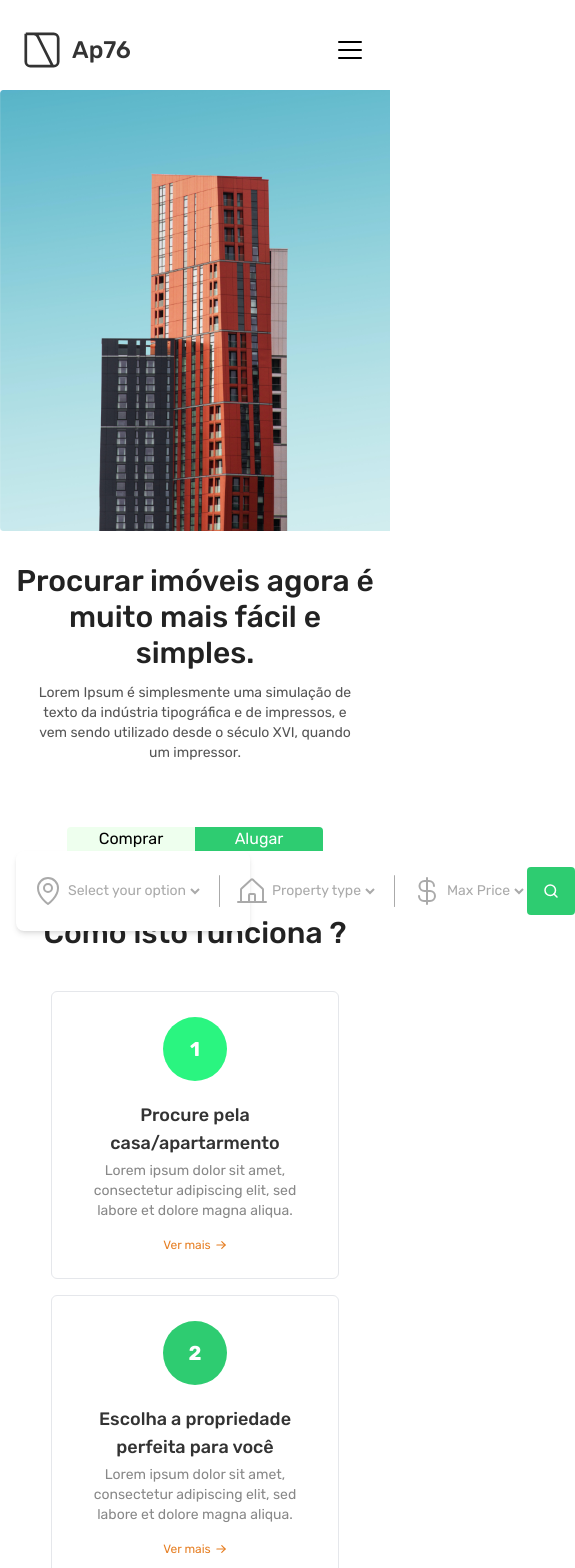
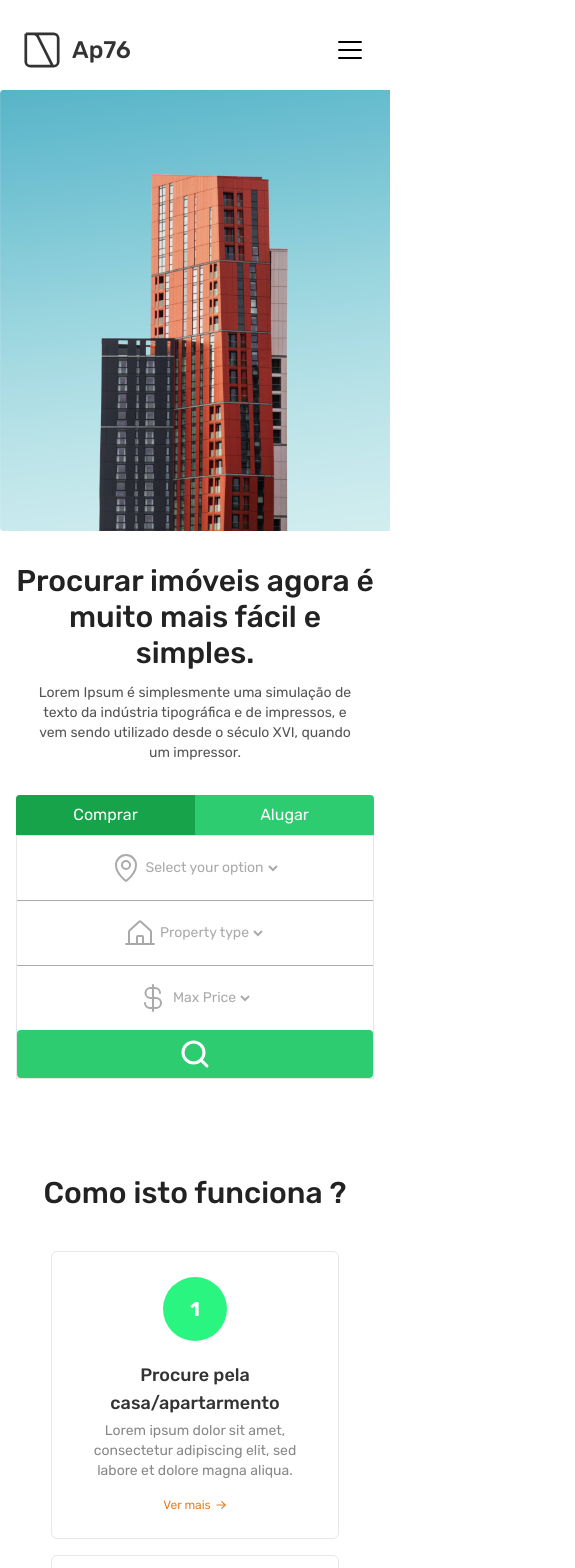
Before and after one commit to Douglaskav/Ap76-Web, a React (Create React App) app: page / in a window 390 px wide. Shown: the top 1568 px of the page, 575 px wide, since content can reach past the window. Built offline with nearby package versions, Linux system fonts and the light colour scheme.

Commit message:
mobile input

```diff
--- a/src/components/Footer/index.jsx
+++ b/src/components/Footer/index.jsx
@@ -45,7 +45,7 @@ export function Footer() {
             </li>
           </ul>
 
-          <ul className="md:mx-4 my-4">
+          <ul className="md:mx-4">
             <h4 className="text-xl font-medium text-logo_color-500">Empresa</h4>
             <li className="text-sm font-medium mt-3 text-[#838383]">
               <a href="https://www.github.com/Douglaskav" alt="terms">
--- a/src/pages/Home/components/MainSection/index.jsx
+++ b/src/pages/Home/components/MainSection/index.jsx
@@ -19,29 +19,29 @@ export function MainSection() {
           quando um impressor.
         </p>
 
-        <div className="mt-16">
-          <div>
-            <button className="bg-[#efe] w-32 px-4 rounded-tl">Comprar</button>
-            <button className="bg-primary-500 w-32 px-4 rounded-tr text-white">
+        <div className="my-8 md:mb-0 md:mt-16 flex items-center justify-center flex-col md:block">
+          <div class="flex items-center w-[100%]">
+            <button className="bg-green-600 w-[100%] md:w-32 p-2 md:p-0 md:px-4 rounded-tl text-white">Comprar</button>
+            <button className="bg-primary-500 w-[100%] md:w-32 p-2 md:p-0 md:px-4 rounded-tr text-white">
               Alugar
             </button>
           </div>
-          <div className="flex shadow-md w-[60%] absolute bg-white py-4 rounded-lg">
-            <form className="flex items-center justify-between w-[100%] mx-4">
-            <div className="flex">
+          <div className="flex border md:border-0 md:shadow-md w-[100%] md:w-[60%] md:absolute bg-white pt-4 md:py-4 md:rounded-b-lg md:rounded-tr-lg">
+            <form className="flex flex-col md:flex-row md:items-center md:justify-between w-[100%] md:mx-4">
+              <div className="flex flex-col md:flex-row justify-center items-center">
                 <div className="flex">
                   <label>
                     <MapPin size={32} color="#aaa" />
                   </label>
                   <select className="bg-[#fff] text-desc-700 text-sm">
                     <option value="">Select your option</option>
-                  <option>Natal</option>
-                  <option>Mossoró</option>
-                  <option>Caico</option>
+                    <option value="Natal">Natal</option>
+                    <option value="Mossoró">Mossoró</option>
+                    <option value="Caico">Caico</option>
                   </select>
                 </div>
 
-              <div className="w-[1px] h-8 bg-desc-700 mx-4 rounded" />
+                <div className="w-[100%] h-[1px] md:w-[1px] md:h-8 bg-desc-700 mx-4 my-4 md:my-0 rounded" />
 
                 <div className="flex">
                   <label>
@@ -49,28 +49,29 @@ export function MainSection() {
                   </label>
                   <select className="bg-[#fff] text-desc-700 text-sm">
                     <option value="">Property type</option>
-                  <option>Natal</option>
-                  <option>Mossoró</option>
-                  <option>Caico</option>
+                    <option value="Casa">Casa</option>
+                    <option value="Apartamento">Apartamento</option>
                   </select>
                 </div>
 
-              <div className="w-[1px] h-8 bg-desc-700 mx-4 rounded" />
+                <div className="w-[100%] h-[1px] md:w-[1px] md:h-8 bg-desc-700 mx-4 my-4 md:my-0 rounded" />
 
-              <div className="flex">
+                <div className="flex mb-4 md:mb-0">
                   <label>
                     <CurrencyDollar size={32} color="#AAA" />
                   </label>
                   <select className="bg-[#fff] text-desc-700 text-sm">
                     <option value="">Max Price</option>
-                  <option>Natal</option>
-                  <option>Mossoró</option>
-                  <option>Caico</option>
+                    <option value="500">500</option>
+                    <option value="1000">1000</option>
+                    <option value="1500">1500</option>
+                    <option value="2000">2000</option>
+                    <option value="3000">3000</option>
+                    <option value="5000">5000</option>
                   </select>
                 </div>
-
               </div>
-              <button className="w-12 h-12 rounded bg-primary-500 text-white flex justify-center items-center p-4">
+              <button className="md:w-12 w-[100%] h-12 rounded bg-primary-500 text-white flex justify-center items-center p-4">
                 <MagnifyingGlass size={32} weight="bold" />
               </button>
             </form>
```
Lines whose indentation alone changed are shown as unchanged.
